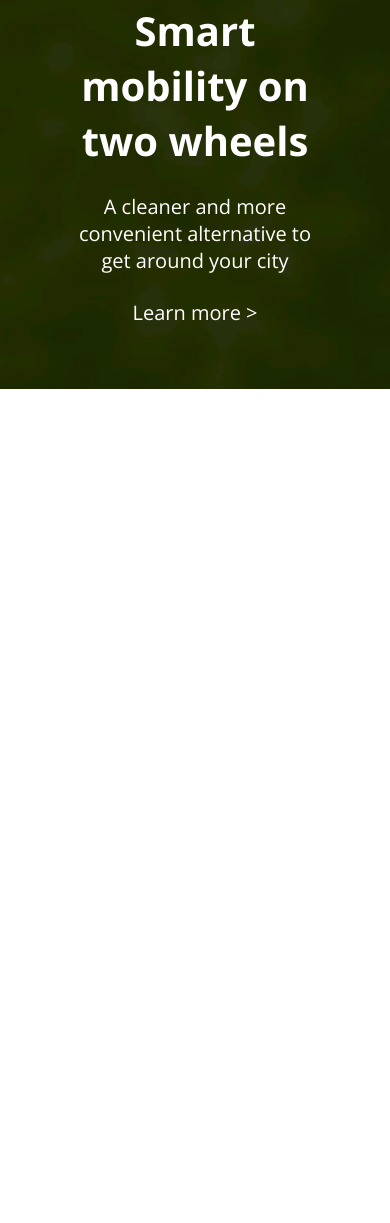
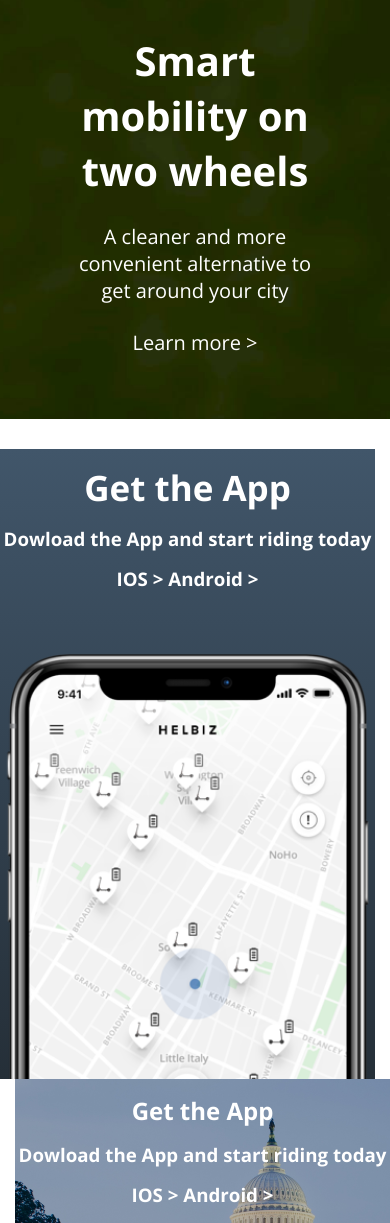
Before and after one commit to niccolo-delfino/html-css-helbiz, a plain HTML site: page index.html in a window 390 px wide. Shown: the part 1801-3024 px from the top of the page. Before the commit the page ends 2190 px from the top, so only its background shows below. Drawn offline with nearby package versions, Linux system fonts and the light colour scheme.

Commit message:
section app ok (responsive wip)

```diff
--- a/css/framework.css
+++ b/css/framework.css
@@ -60,6 +60,10 @@
 }
 .mr-10 {
   margin-right: 10px;
+}
+
+.mt-30{
+  margin-top: 30px;
 }
 
 .mt-10{
--- a/css/style.css
+++ b/css/style.css
@@ -82,10 +82,6 @@
   background-color: #FAFAFA;
 }
 
-.prodotti .row {
-  margin-top: 30px;
-}
-
 .prodotti .row h2{
   padding-top: 50px;
 }
@@ -136,6 +132,38 @@
   color: white;
   width: 100%;
   padding:0 20%;
+}
+
+.app .row .download{
+  height: 630px;
+  background: linear-gradient(#41566a,#252f38) 50%;
+  margin-right: 15px;
+  position: relative;
+}
+
+.app .row .find{
+  height: 630px;
+  background-image: url('../img/city.7c8c928.jpg');
+  background-size: cover;
+  margin-left: 15px;
+}
+
+.app .row .download *, .app .row .find *{
+  color: white;
+  text-align: center;
+  padding-top: 15px;
+}
+
+.app .row .download h2{
+  font-size: 35px;
+}
+
+.app .row .download img{
+  height: 70%;
+  position: absolute;
+  left: 50%;
+  bottom:0;
+  transform: translateX(-50%);
 }
 
 @media screen  and (max-width:992px){
--- a/index.html
+++ b/index.html
@@ -101,7 +101,7 @@
       <!-- 1 SEZIONE -->
       <section class="prodotti container">
 
-        <div class="row">
+        <div class="row mt-30">
 
           <div class="col-lg-6 col-xs-12">
             <div class="monopattino grey">
@@ -134,7 +134,7 @@
       <!-- 3 SEZIONE -->
       <section class="mobility container">
 
-        <div class="row">
+        <div class="row mt-30">
           <div class="mobility-text col-lg-6 col-md-4">
 
           </div>
@@ -152,7 +152,31 @@
       <!-- /3 SEZIONE -->
 
       <!-- 4 SEZIONE -->
-      <section>
+      <section class="app container">
+
+        <div class="row mt-30">
+
+          <div class="col-lg-6 col-xs-12">
+            <div class="download">
+
+              <h2>Get the App</h2>
+              <h3>Dowload the App and start riding today</h3>
+              <h3>IOS &gt; Android &gt;</h3>
+              <img src="img/iphone-bg.2dae1bd.png" alt=" Iphone">
+
+            </div>
+          </div>
+          <div class="col-lg-6 col-xs-12">
+            <div class="find">
+
+              <h2>Get the App</h2>
+              <h3>Dowload the App and start riding today</h3>
+              <h3>IOS &gt; Android &gt;</h3>
+
+            </div>
+          </div>
+
+        </div>
 
       </section>
       <!-- /4 SEZIONE -->
```
